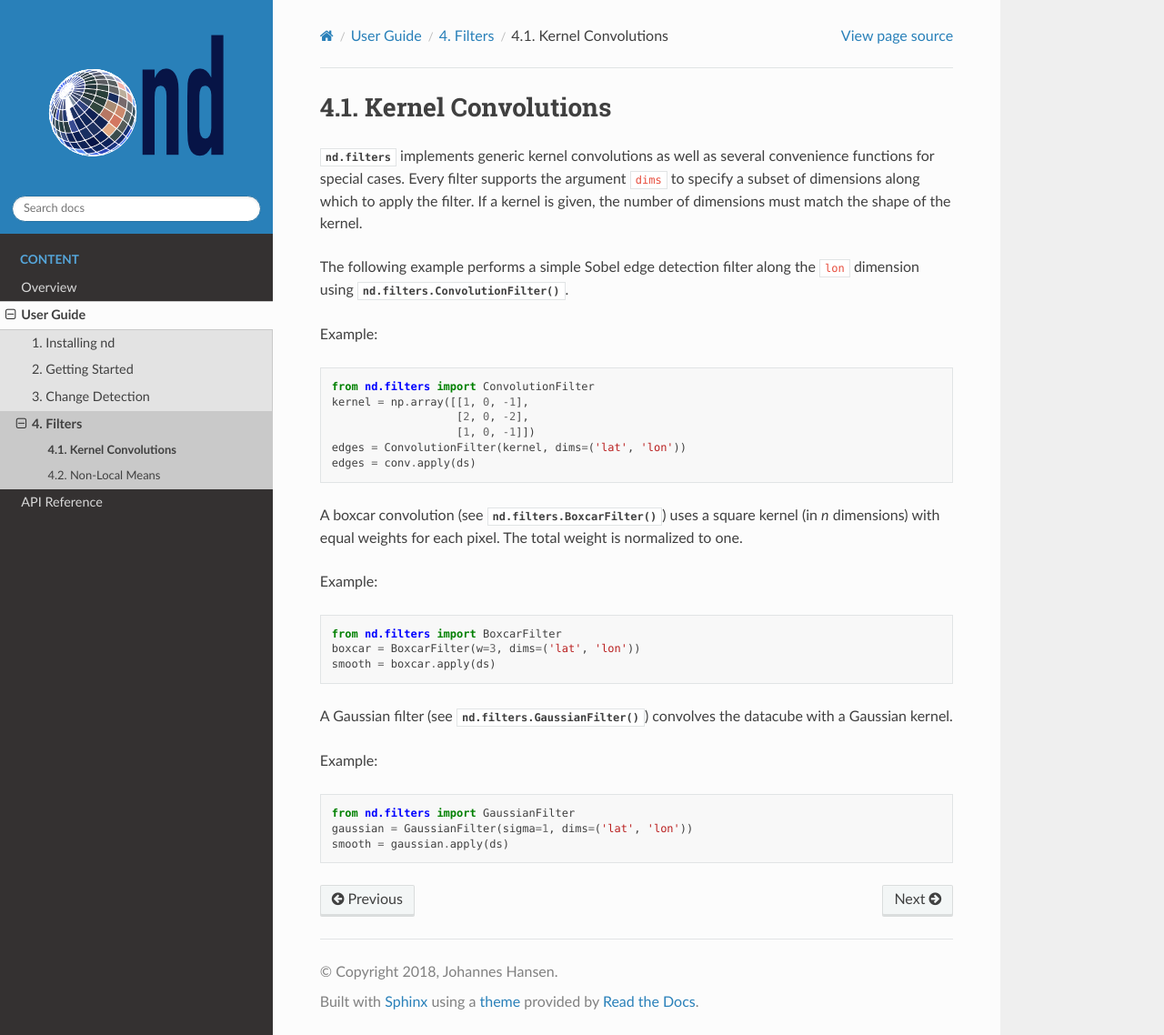
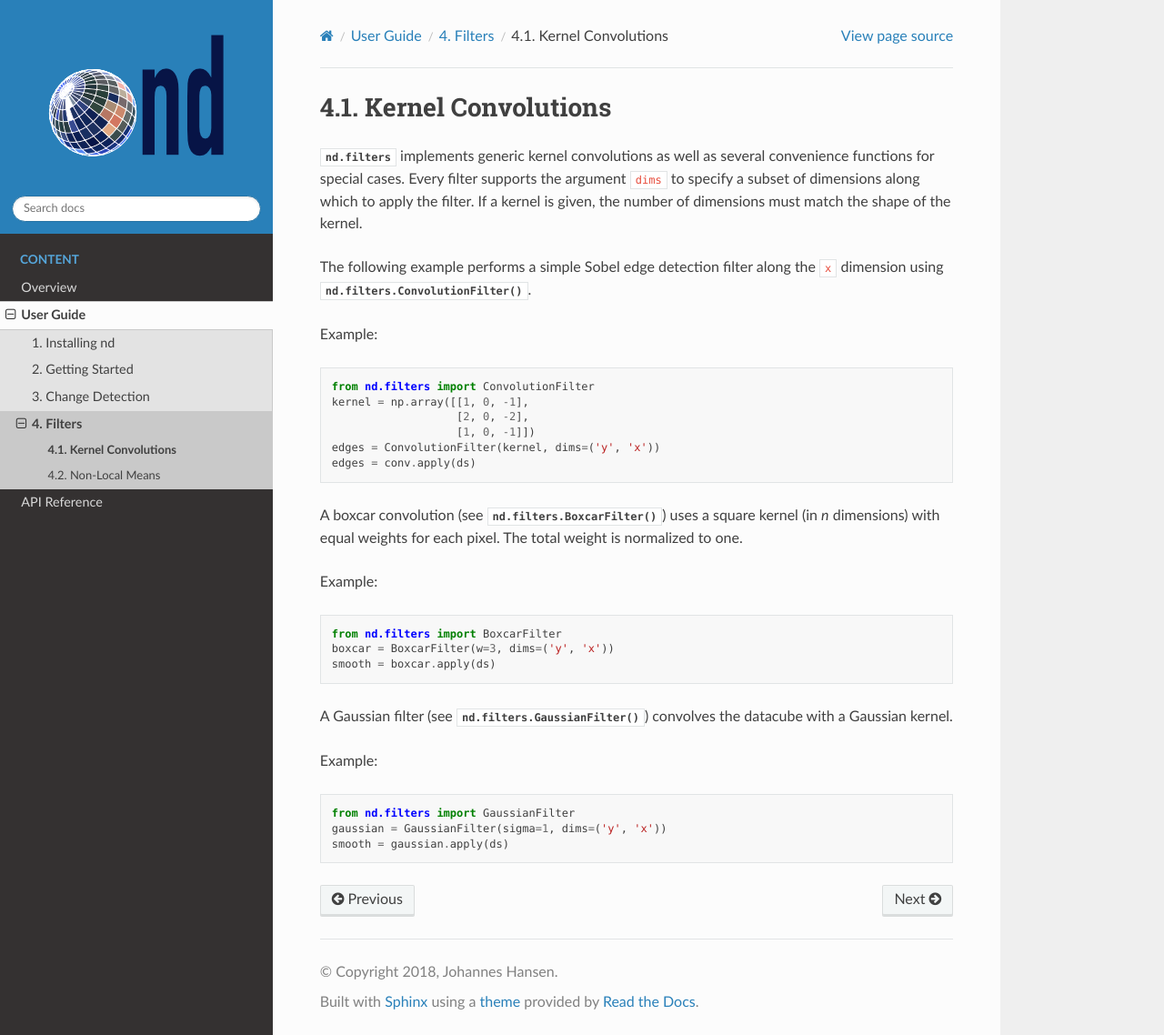
Before and after one commit to jnhansen/nd, a Sphinx documentation site: the page built from doc/filters/convolutions.rst, in a window 1280 px wide and 1138 px high. Shown: the whole window at 91% size. Built offline with Sphinx 7.4.7 and the Read the Docs theme 2.0.0, drawn with Linux system fonts in a browser that asks for light colours; the version number could not be read and is left out.

Commit message:
use x,y rather than lon,lat

```diff
--- a/doc/filters/convolutions.rst
+++ b/doc/filters/convolutions.rst
@@ -7,7 +7,7 @@ Kernel Convolutions
 :mod:`nd.filters` implements generic kernel convolutions as well as several convenience functions
 for special cases. Every filter supports the argument ``dims`` to specify a subset of dimensions along which to apply the filter. If a kernel is given, the number of dimensions must match the shape of the kernel.
 
-The following example performs a simple Sobel edge detection filter along the ``lon`` dimension using :meth:`nd.filters.ConvolutionFilter`.
+The following example performs a simple Sobel edge detection filter along the ``x`` dimension using :meth:`nd.filters.ConvolutionFilter`.
 
 Example::
 
@@ -15,7 +15,7 @@ Example::
    kernel = np.array([[1, 0, -1],
                       [2, 0, -2],
                       [1, 0, -1]])
-   edges = ConvolutionFilter(kernel, dims=('lat', 'lon'))
+   edges = ConvolutionFilter(kernel, dims=('y', 'x'))
    edges = conv.apply(ds)
 
 A boxcar convolution (see :meth:`nd.filters.BoxcarFilter`) uses a square kernel (in `n` dimensions) with equal weights for each pixel. The total weight is normalized to one.
@@ -23,7 +23,7 @@ A boxcar convolution (see :meth:`nd.filters.BoxcarFilter`) uses a square kernel
 Example::
 
    from nd.filters import BoxcarFilter
-   boxcar = BoxcarFilter(w=3, dims=('lat', 'lon'))
+   boxcar = BoxcarFilter(w=3, dims=('y', 'x'))
    smooth = boxcar.apply(ds)
 
 
@@ -32,5 +32,5 @@ A Gaussian filter (see :meth:`nd.filters.GaussianFilter`) convolves the datacube
 Example::
 
    from nd.filters import GaussianFilter
-   gaussian = GaussianFilter(sigma=1, dims=('lat', 'lon'))
+   gaussian = GaussianFilter(sigma=1, dims=('y', 'x'))
    smooth = gaussian.apply(ds)
```
